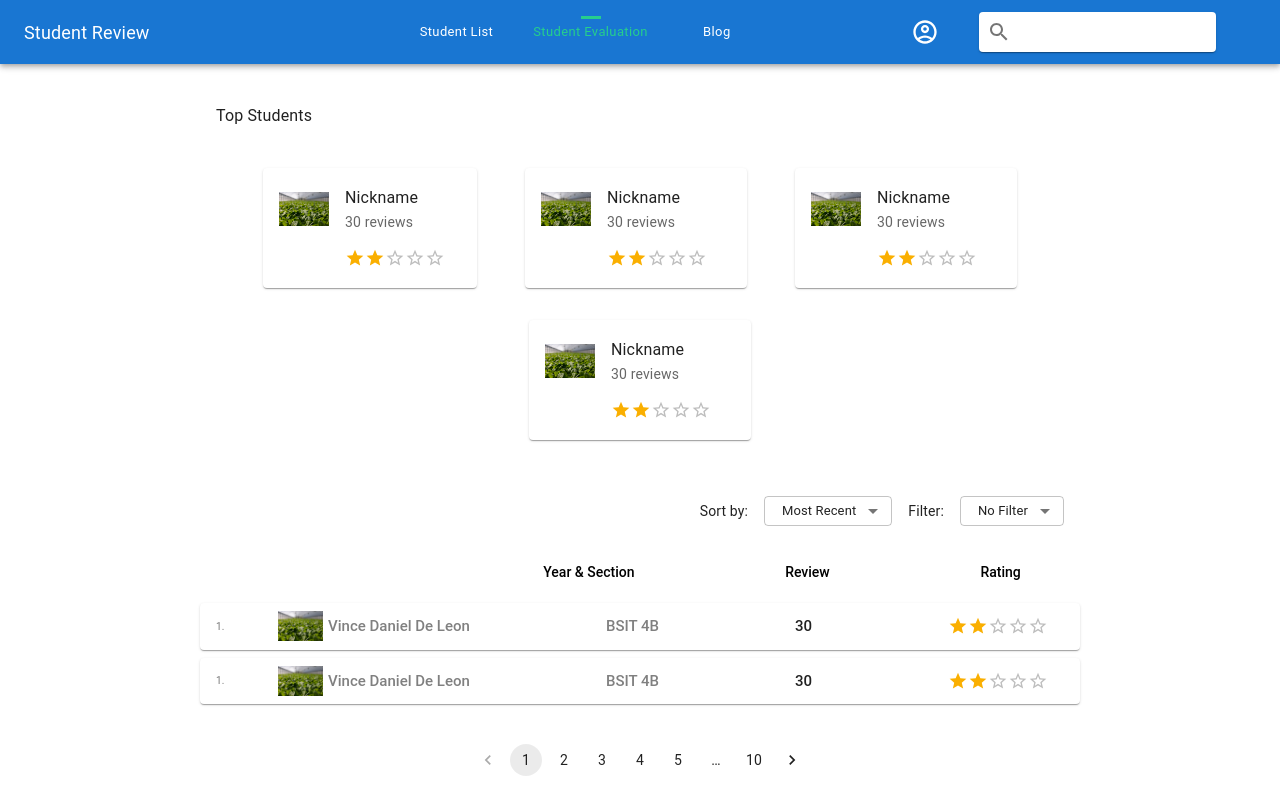
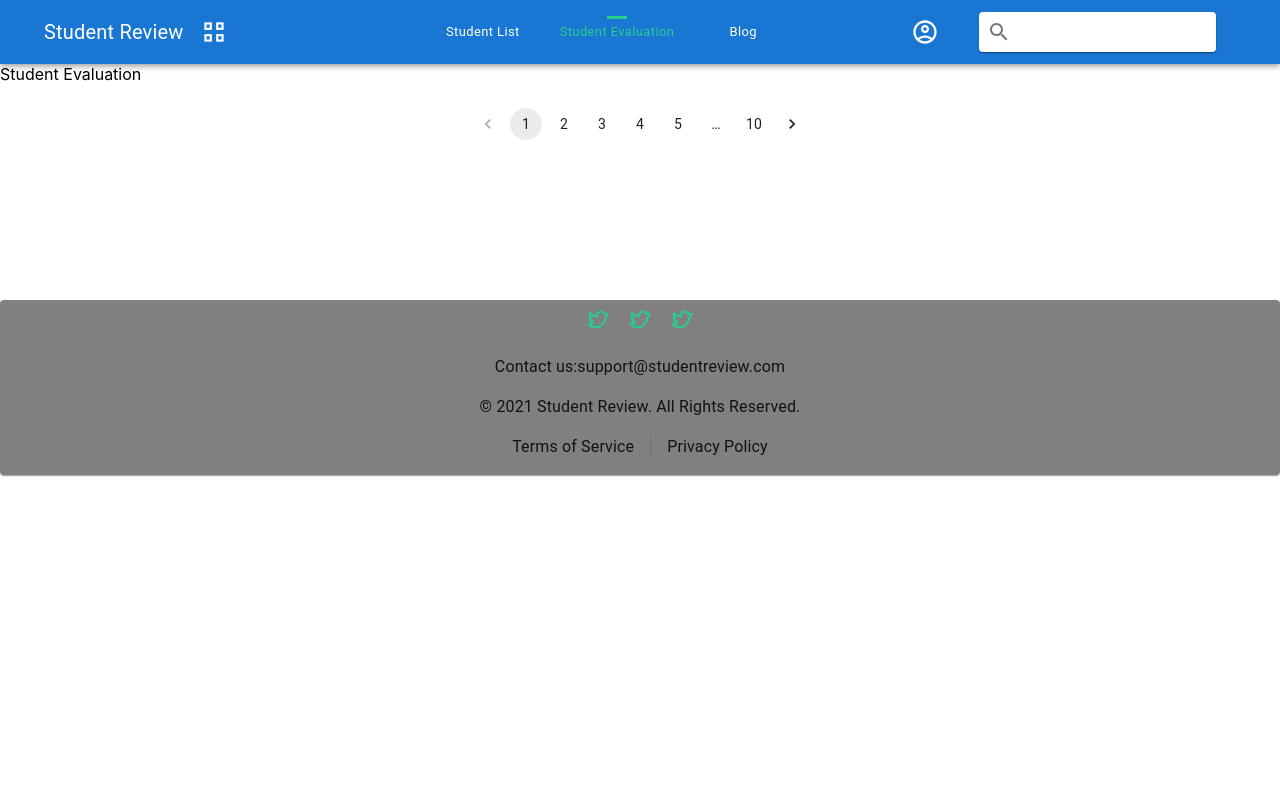
Before and after one commit to vincedaniel08/School-Midterm, a React (Create React App) app: page /evaluation in a window 1280 px wide. Both pictures are taken after a click on the tab "Student Evaluation". Shown: the top 800 px of the page. Built offline with nearby package versions, Linux system fonts and the light colour scheme.

Commit message:
redux tab

```diff
--- a/package.json
+++ b/package.json
@@ -6,6 +6,7 @@
     "@emotion/react": "^11.6.0",
     "@emotion/styled": "^11.6.0",
     "@mui/icons-material": "^5.2.0",
+    "@mui/lab": "^5.0.0-alpha.57",
     "@mui/material": "^5.2.0",
     "@mui/styles": "^5.2.0",
     "@testing-library/jest-dom": "^5.15.1",
--- a/src/components/Header.js
+++ b/src/components/Header.js
@@ -10,15 +10,19 @@ import {
   Paper,
 } from "@mui/material";
 
+import { useDispatch } from 'react-redux'
+import { toggleTab } from '../redux/actions/uiAction'
+
+import icon from "../assets/image/Gridicon.png";
 import style from "../style/header";
 import { makeStyles } from "@mui/styles";
 import { styled } from "@mui/material/styles";
 import AccountCircleOutlinedIcon from "@mui/icons-material/AccountCircleOutlined";
 import SearchOutlinedIcon from "@mui/icons-material/SearchOutlined";
+
 const useStyles = makeStyles({
   indicator: {
     top: "8px",
-
   },
 });
 
@@ -36,7 +40,7 @@ const StyledTabs = styled((props) => (
   "& .MuiTabs-indicatorSpan": {
     maxWidth: 20,
     width: "100%",
-    height:3,
+    height: 3,
     backgroundColor: "#26CE8D",
   },
 });
@@ -59,49 +63,56 @@ const StyledTab = styled((props) => <Tab disableRipple {...props} />)(
 );
 
 export default function Header() {
+
+  const dispatch = useDispatch();
   const classes = useStyles();
-  const [value, setValue] = React.useState(0);
+  const [tabValue, setTabValue] = React.useState(1);
 
   const handleChange = (event, newValue) => {
-    setValue(newValue);
+    setTabValue(newValue);
+    dispatch(toggleTab(newValue));
   };
 
   return (
-    <Box >
+    <Box>
       <AppBar position="static" sx={style.appbar}>
         <Toolbar>
           <Typography sx={style.logoTypography}>Student Review</Typography>
-          <Box sx={{ display: "flex", flexGrow: .9 }} />
-          <Box >
+          <img src={icon} alt="asd" />
+          <Box sx={{ display: "flex", flexGrow: 0.9 }} />
+          <Box>
+
               <StyledTabs
                 centered
-              value={value}
+                value={tabValue}
                 onChange={handleChange}
                 aria-label="styled tabs example"
                 classes={{
                   indicator: classes.indicator,
                 }}
               >
-              <StyledTab label="Student List" />
-              <StyledTab label="Student Evaluation" />
-              <StyledTab label="Blog" />
+                <StyledTab label="Student List" value={1} />
+                <StyledTab label="Student Evaluation" value={2} />
+                <StyledTab label="Blog" value={3} />
               </StyledTabs>
+
+
+
           </Box>
           <Box sx={{ display: "flex", flexGrow: 0.5 }} />
-          <AccountCircleOutlinedIcon sx={{fontSize:28}}/>
+          <AccountCircleOutlinedIcon sx={{ fontSize: 28 }} />
           <Paper
             component="form"
             sx={{
-              mx:5,
+              mx: 5,
               display: "flex",
               alignItems: "center",
               width: "237px",
             }}
           >
-            <IconButton  aria-label="menu">
+            <IconButton aria-label="menu">
               <SearchOutlinedIcon />
             </IconButton>
-
           </Paper>
         </Toolbar>
       </AppBar>
--- /dev/null
+++ b/src/components/StudentEvaluation.js
@@ -0,0 +1,11 @@
+import React from 'react'
+import { Box } from '@mui/system'
+import { Pagination, } from '@mui/material'
+export default function StudentEvaluation() {
+    return (
+        <Box>
+            Student Evaluation
+            <Pagination count={10} sx={{display:"flex",justifyContent:"center",my:3,}}/>
+        </Box>
+    )
+}
--- a/src/pages/StudentEvaluation.js
+++ b/src/components/StudentList.js
@@ -28,7 +28,7 @@ const Img = styled("img")({
   maxHeight: "100%",
 });
 
-export default function StudentEvaluation() {
+export default function StudentList() {
   const [sort, setSort] = React.useState(10);
   const [filter, setFilter] = React.useState(10);
   const [value] = React.useState(2);
--- a/src/pages/Index.js
+++ b/src/pages/Index.js
@@ -1,12 +1,17 @@
 import React from 'react'
 import Header from '../components/Header'
-import StudentEvaluation from './StudentEvaluation'
+import StudentList from '../components/StudentList'
+import StudentEvaluation from '../components/StudentEvaluation'
 import Footer from '../components/Footer'
+
+import { useSelector } from 'react-redux'
 export default function Index() {
+    const state = useSelector(state => state.ui)
     return (
         <div>
             <Header/>
-            <StudentEvaluation/>
+            {state.tab === 1 ?  <StudentList /> : <StudentEvaluation/>    }
+
             <Footer/>
         </div>
     )
--- a/src/redux/actions/uiAction.js
+++ b/src/redux/actions/uiAction.js
@@ -43,3 +43,14 @@ export const getLang = () => async (dispatch) =>
       console.log(err);
     }
 };
+
+
+export const toggleTab = (tab) => async (dispatch) =>
+{
+    try{
+      localStorage.setItem("tab",tab);
+        dispatch({type: actionTypes.SET_TAB, payload : tab});
+    }catch(err){
+      console.log(err);
+    }
+}
--- a/src/redux/reducers/uiReducer.js
+++ b/src/redux/reducers/uiReducer.js
@@ -3,6 +3,7 @@ import * as actionTypes from "../types";
 const initialState = {
     isDarkMode: false,
     lang: "en",
+    tab:1,
     //content: "",
 
 };
@@ -21,6 +22,11 @@ function uiReducer (state = initialState, action)
                 ...state,
                 lang: action.payload,
             };
+            case actionTypes.SET_TAB:
+                return {
+                    ...state,
+                    tab: action.payload,
+                };
 
                 default:
                 return{
--- a/src/redux/types.js
+++ b/src/redux/types.js
@@ -1,6 +1,7 @@
 // UI REDUCERS
 export const LOADING_ON = "LOADING_ON";
 export const LOADING_OFF = "LOADING_OFF";
+export const SET_TAB = "SET_TAB";
 export const SET_THEME = "SET_THEME";
 export const SET_LANG = "SET_LANG";
 
--- a/src/style/header.js
+++ b/src/style/header.js
@@ -11,7 +11,8 @@ const style = {
     },
       logoTypography:{
         fontWeight:400,
-        fontSize: 18,
+        fontSize: 20,
+        mx:2.5
 
 
       },
```
Also changed, not shown: src/assets/image/Gridicon.png (added), 1 other file (tests, documents, lock files or other folders). Lines whose indentation alone changed are shown as unchanged.
